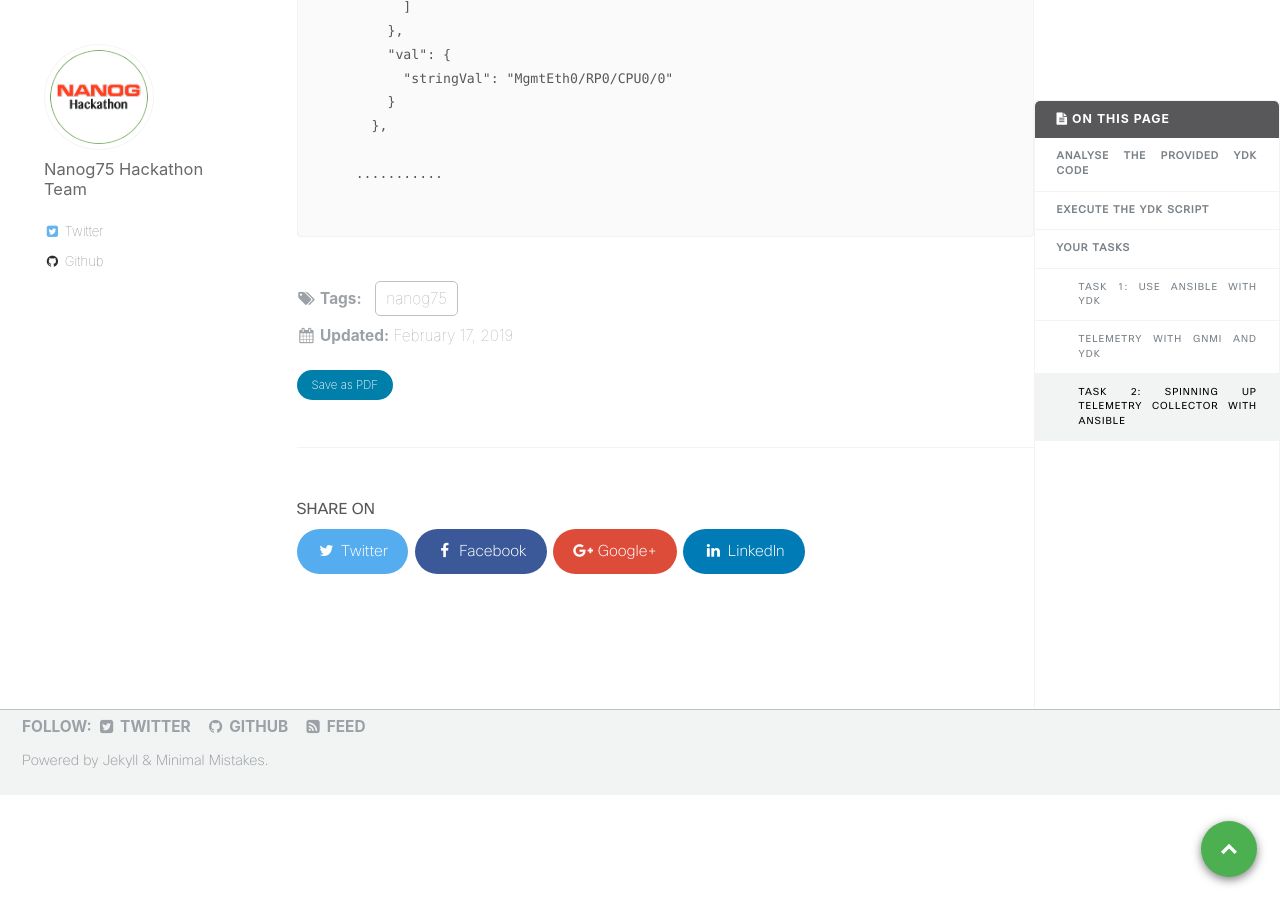
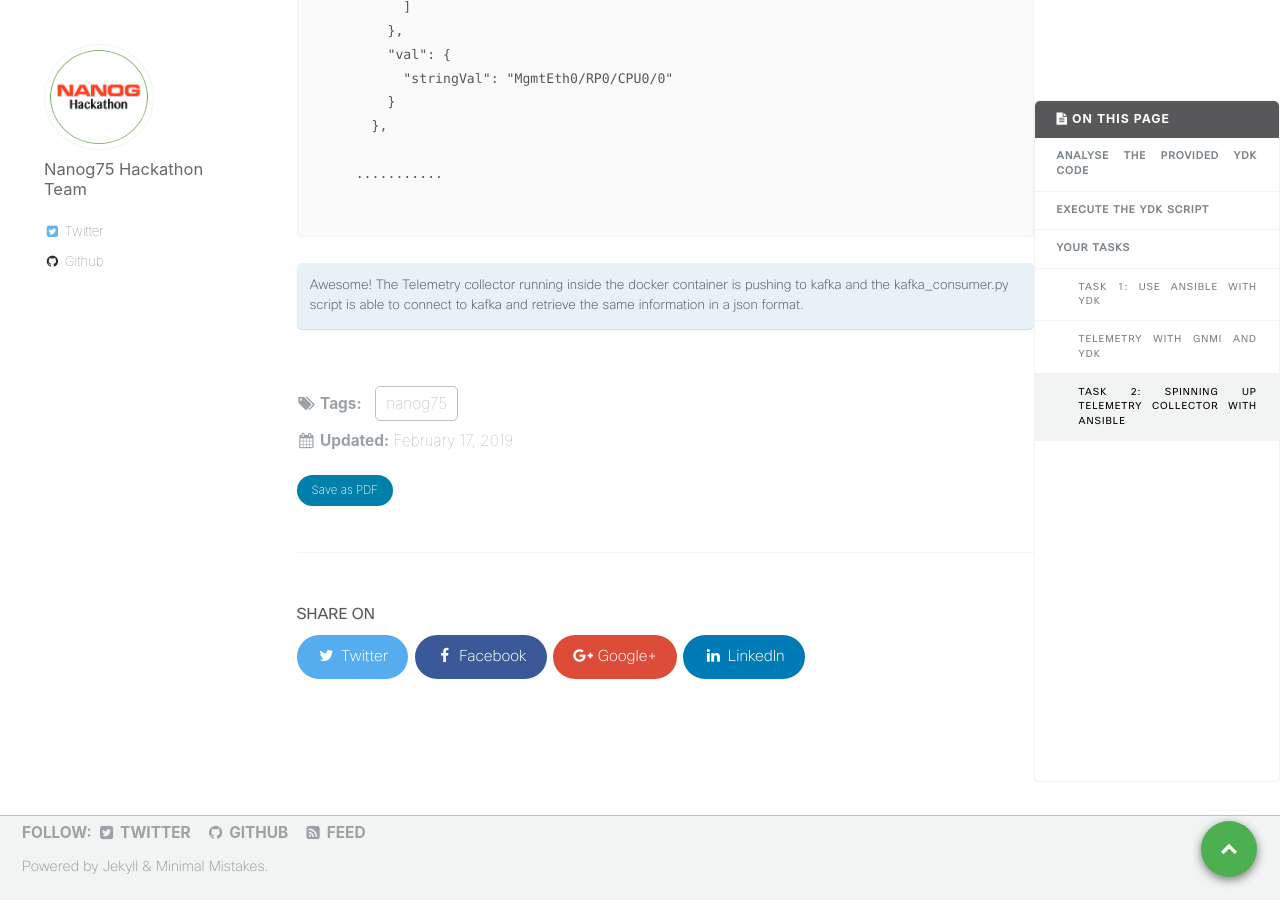
Before and after one commit to nanog75/hackathon, a Jekyll site: the page built from _day1/2019-02-17-step-2-playing-with-ydk-for-config-and-gnmi-telemetry.md, in a window 1280 px wide and 900 px high, scrolled down 29558 px. Built offline with Jekyll 4.4.1, drawn with Linux system fonts in a browser that asks for light colours.

Commit message:
Create 2019-02-17-step-2-playing-with-ydk-for-config-and-gnmi-telemetry.md

````diff
--- a/_day1/2019-02-17-step-2-playing-with-ydk-for-config-and-gnmi-telemetry.md
+++ b/_day1/2019-02-17-step-2-playing-with-ydk-for-config-and-gnmi-telemetry.md
@@ -1258,3 +1258,6 @@ tesuto@dev1:~/code-samples/telemetry$ python3 kafka_consumer.py
     ...........
 
 ```
+
+Awesome! The Telemetry collector running inside the docker container is pushing to kafka and the kafka_consumer.py script is able to connect to kafka and retrieve the same information in a json format.
+{: .notice--info}
````
